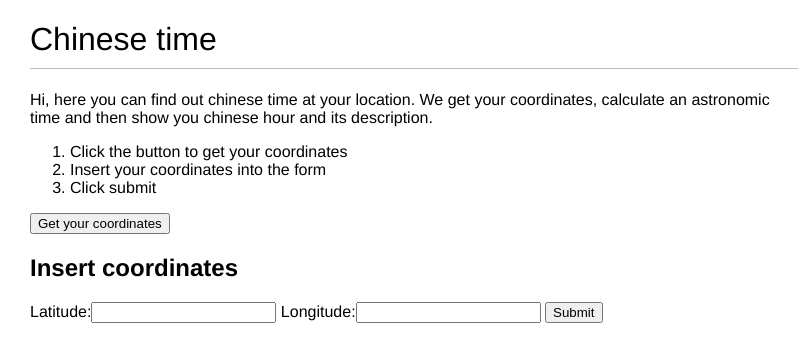
After one commit to alexey-izhendeev/chinese-time, a Django app: page / in a window 1280 px wide. The commit adds this page. Shown: the top 362 px of the page, without its empty margins (0-803 px from the left). Run offline with Django 3.2, Linux system fonts and the light colour scheme.

Commit message:
Have made JS geolocation, submit form, map reference

```diff
--- a/chinese/chinese/settings.py
+++ b/chinese/chinese/settings.py
@@ -25,7 +25,7 @@ BASE_DIR = os.path.dirname(os.path.dirname(os.path.abspath(__file__)))
 SECRET_KEY = '&zlne2(j1bq#daub_&6#-3w$a(j(ed4tzvl_g8vdcpc+e=9m9y'
 
 # SECURITY WARNING: don't run with debug turned on in production!
-DEBUG = True
+DEBUG = False
 
 ALLOWED_HOSTS = ['127.0.0.1', '.pythonanywhere.com']
 
--- a/chinese/chinese/urls.py
+++ b/chinese/chinese/urls.py
@@ -16,8 +16,10 @@ Including another URLconf
 from django.contrib import admin
 from django.urls import path, include
 
+
 urlpatterns = [
     path('admin/', admin.site.urls),
     path('hours/', include('hours.urls', namespace='hours')),
+    path('', include('hours.urls')),  # made this for convenience
 
 ]
--- a/chinese/hours/ideas.py
+++ b/chinese/hours/calculations.py
@@ -3,7 +3,7 @@ import ephem
 import datetime
 
 
-g = geocoder.ip('me')  # detects latitude and longitude with ip
+g = geocoder.ip('me')  # detects latitude and longitude with ip. Just for fast debugging here. On site it's used frontend coordinates
 now_time = datetime.datetime.now()  # ordinary time at user's location
 
 
@@ -13,18 +13,19 @@ def solartime(observer, sun=ephem.Sun()):  # returns an astronomic time
     hour_angle = observer.sidereal_time() - sun.ra
     return ephem.hours(hour_angle + ephem.hours('12:00')).norm  # norm for 24h
 
+
+
 me = ephem.Observer()
 me.lat = str(g.latlng[0])  # position latitude
 me.long = str(g.latlng[1])  # position longitude
 
 
-def positioner():  # returns user's position and astronomic time
+def positioner(lat, long):  # returns user's position and astronomic time
     iam = ephem.Observer()
-    iam.lat = str(g.latlng[0])  # position latitude
-    iam.long = str(g.latlng[1])  # position longitude
-    return f'Your position is {g.latlng[0]} latitude, {g.latlng[1]} longitude. Your astronomic time is {solartime(iam)}'
-#  print(me.lat)
-#  print(f'Your position is {g.latlng[0]} latitude, {g.latlng[1]} longitude. Your solarTIME is {solartime(me)}')
+    iam.lat = str(lat)  # position latitude
+    iam.long = str(long)  # position longitude
+    return f'Your position is {lat} latitude, {long} longitude. ' \
+           f'The astronomic time of this position is {solartime(iam)}'
 
 
 def find_hours(ephem_time):  # returns only hours (as a string) from ephem astronomic time
@@ -45,7 +46,7 @@ def solar_to_chinese(solartime):  # returns a description of an hour
                    f'The direction of the earthly branch is {chinese_time[i][4]}. \n' \
                    f'Now it is active {chinese_time[i][2]} meridian.' \
                    f'The animal of the hour is {chinese_time[i][1]}. ' \
-                   f'This chinese hour lasts {i[0]} and {i[1]} astronomic hours.'
+                   f'This chinese hour lasts {i[0]}(right part of the body) and {i[1]}(left) astronomic hours.'
 
 
 chinese_time = {  # a description of an hour
@@ -62,4 +63,9 @@ chinese_time = {  # a description of an hour
            (19, 20): ['戌', 'dog', 'pericardium', 'xu', '300°', 'earth'],
            (21, 22): ['亥', 'pig', 'triple burner', 'hai', '330°', 'water'],
            }
-solar_to_chinese(solartime(me))
+
+# print(solar_to_chinese(solartime(me)))
+# print(positioner(g.latlng[0], g.latlng[1]))
+# print(positioner(56.511079699999996, 85.0236888))
+# print(solartime(me))
+# print(me)
--- /dev/null
+++ b/chinese/hours/forms.py
@@ -0,0 +1,3 @@
+
+class Coordinates():
+    fields =
--- a/chinese/hours/templates/hours/base.html
+++ b/chinese/hours/templates/hours/base.html
@@ -4,7 +4,8 @@
 <html>
 <head>
     <title>{% block title %}{% endblock %}</title>
-   <link href="{% static "css/hours.css" %}" rel="stylesheet">
+   <link href="{% static 'css/hours.css' %}" rel="stylesheet">
+
 
 
 </head>
--- /dev/null
+++ b/chinese/hours/templates/hours/page/coordinates.html
@@ -0,0 +1,51 @@
+{% extends "hours/base.html" %}
+{% load static %}
+
+
+{% block title %} Chinese time geolocation  {% endblock %}
+{% block content %}
+<h1>Chinese time</h1>
+<p>Hi, here you can find out chinese time at your location. We get your coordinates, calculate an astronomic time and
+then show you chinese hour and its description. </p>
+
+<ol>
+    <li> Click the button to get your coordinates</li>
+    <li> Insert your coordinates into the form</li>
+    <li> Click submit</li>
+</ol>
+
+<button onclick="getLocation()">Get your coordinates</button>
+
+<p id="coord"></p>
+<div id="map"></div>
+
+<script>
+
+function getLocation() {
+  if (navigator.geolocation) {
+    navigator.geolocation.getCurrentPosition(showPosition);
+  } else {
+    x.innerHTML = "Geolocation is not supported by this browser.";
+  }
+}
+
+function showPosition(position) {
+  document.getElementById('coord').innerHTML = "Latitude: " + position.coords.latitude +
+  "<br>Longitude: " + position.coords.longitude;
+  var link = `https://www.openstreetmap.org/#map=18/${position.coords.latitude}/${position.coords.longitude}`;
+  document.getElementById('map').innerHTML = '<a href="'+link+'" target="_blank">You can check your location on the map</a>';
+
+}
+</script>
+
+<h2> Insert coordinates </h2>
+<form action="{% url 'hours:coordinates' %}" method="post">
+    {% csrf_token %}
+    {{ form }}
+
+    <!-- <input type="text" name="task"> -->
+    <input type="submit">
+</form>
+
+
+{% endblock %}
--- a/chinese/hours/urls.py
+++ b/chinese/hours/urls.py
@@ -5,5 +5,8 @@ from . import views
 app_name = 'hours'
 
 urlpatterns = [
-    path('', views.functional_page, name='functional_page'),
+    path('', views.coordinates, name='coordinates'),
+    path('result_page/', views.result_page, name='result'),
+
+
 ]
--- a/chinese/hours/views.py
+++ b/chinese/hours/views.py
@@ -1,9 +1,35 @@
 from django.shortcuts import render, get_object_or_404
-from .ideas import solartime, positioner, find_hours, solar_to_chinese, chinese_time, me, now_time
+from .calculations import solartime, positioner, find_hours, solar_to_chinese, chinese_time, me, now_time
+import ephem
+from django import forms
 
 
-def functional_page(request):
-    chin = solar_to_chinese(solartime(me))
-    tim = positioner()
-    now = now_time
-    return render(request, 'hours/page/func_page.html', {'chin': chin, 'tim': tim, 'now': now})
+class TimeCalculator(forms.Form):
+    lat = forms.DecimalField(max_digits=30, decimal_places=18, label='Latitude')
+    long = forms.DecimalField(max_digits=30, decimal_places=18, label='Longitude')
+
+
+def result_page(request):
+    return render(request, 'hours/page/result_page.html', {'chin': chin, 'tim': tim, 'now': now, 'solar': solar})
+
+
+def coordinates(request):
+    if request.method == 'POST':
+        form = TimeCalculator(request.POST)
+        if form.is_valid():
+            pos = ephem.Observer()  # ephem object
+            pos.lat = str(form.cleaned_data['lat'])  # latitude
+            pos.long = str(form.cleaned_data['long'])  # longitude
+            solar = solartime(pos)  # solartime
+            chin = solar_to_chinese(solartime(pos))  # chinese time
+            tim = positioner(str(form.cleaned_data['lat']), str(form.cleaned_data['long']))  # position of user
+            now = now_time  # ordinary time at user location
+            return render(request, 'hours/page/result_page.html', {'chin': chin, 'tim': tim, 'now': now, 'solar': solar})
+
+        else:
+            return render(request, 'hours/page/coordinates.html', {
+                'form': form
+            })
+    return render(request, 'hours/page/coordinates.html', {
+        'form': TimeCalculator()
+    })
```
Also changed, not shown: chinese/hours/static/js/script.js (+15 -1 lines), chinese/hours/templates/hours/page/func_page.html (deleted, +0 -22 lines), chinese/hours/templates/hours/page/result_page.html (added, +25 -0 lines), chinese/hours/migrations/0003_delete_chinesetime.py (added).
